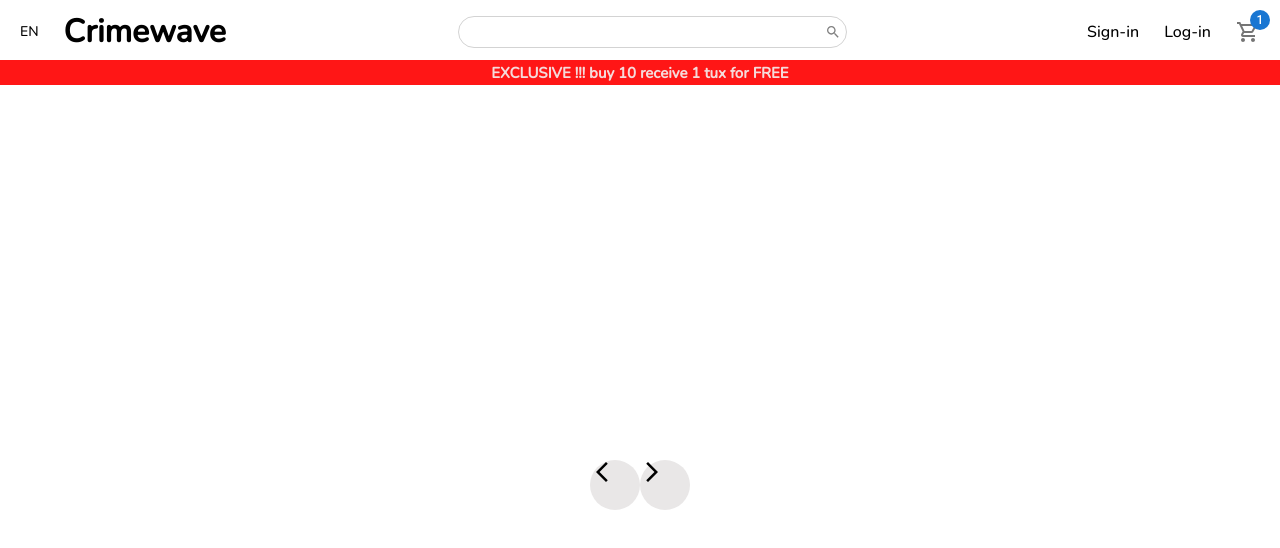
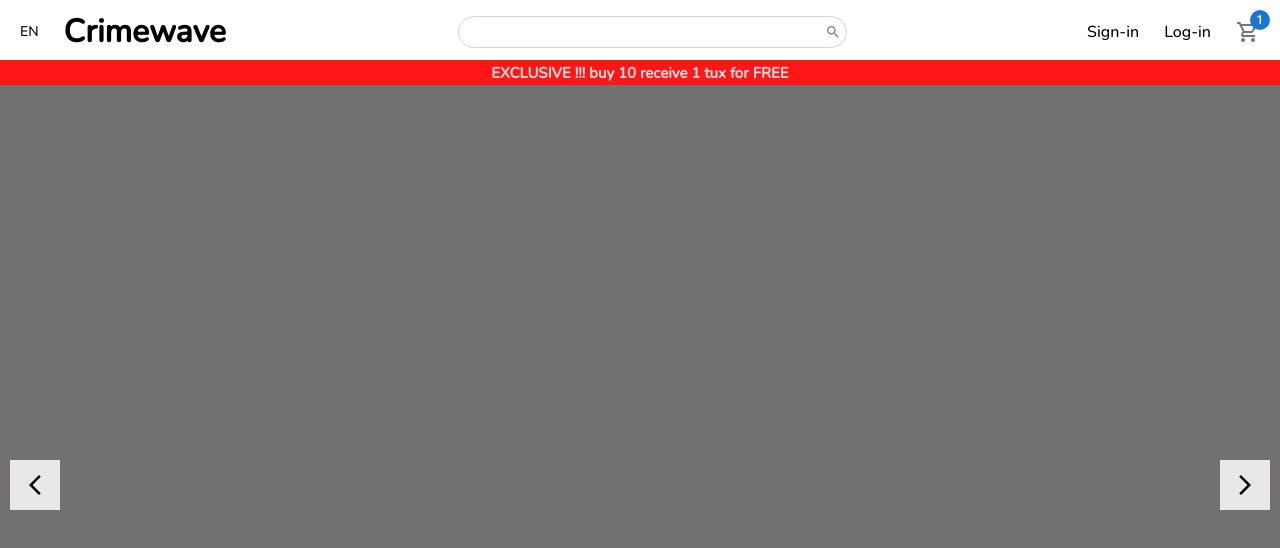
Before and after one commit to unk1ndled/e-commerce-app, a React (Create React App) app: page / in a window 1280 px wide. Shown: the top 548 px of the page. Built offline with nearby package versions, Linux system fonts and the light colour scheme.

Commit message:
slider fix

```diff
--- a/src/components/slider.jsx
+++ b/src/components/SliderUpdated.jsx
@@ -7,27 +7,36 @@ const Container = styled.div`
   width: 100%;
   height: 100vh;
   display: flex;
-  align-items: center;
-  justify-content: center;
+  background-color: #717171;
+  position: relative;
 `;
+
 const Arrow = styled.div`
   width: 50px;
   height: 50px;
   background-color: #e9e7e7;
-  border-radius: 50%;
+  display: flex;
   align-items: center;
+  justify-content: center;
+  position:absolute;
+  top:0px;
+  bottom:0px;
+  left: ${(props) => (props.direction === "left-side" ? "10px" : "none")};
+  right: ${(props) => props.direction === "right-side" ? "10px" : "none"};
+
+  margin:auto;
 `;
 
-const Slider = () => {
+const SliderUpdated = () => {
   return (
     <Container>
-      <Arrow>
+      <Arrow direction="left-side">
         <ArrowBackIosNewOutlinedIcon />
       </Arrow>
-      <Arrow>
+      <Arrow direction="right-side">
         <ArrowForwardIosOutlinedIcon />
       </Arrow>
     </Container>
   );
 };
-export default Slider;
+export default SliderUpdated;
--- a/src/pages/Home.jsx
+++ b/src/pages/Home.jsx
@@ -1,16 +1,15 @@
 import React from "react";
 import Navbar from "../components/Navbar";
 import Announcement from "../components/Announcement";
-import Slider from "../components/Slider";
+import SliderUpdated from "../components/SliderUpdated";
 
 
 const Home = () => {
   return (
     <div>
-
       <Navbar />
       <Announcement/>
-      <Slider/>
+      <SliderUpdated/>
     </div>
   );
 };
```
